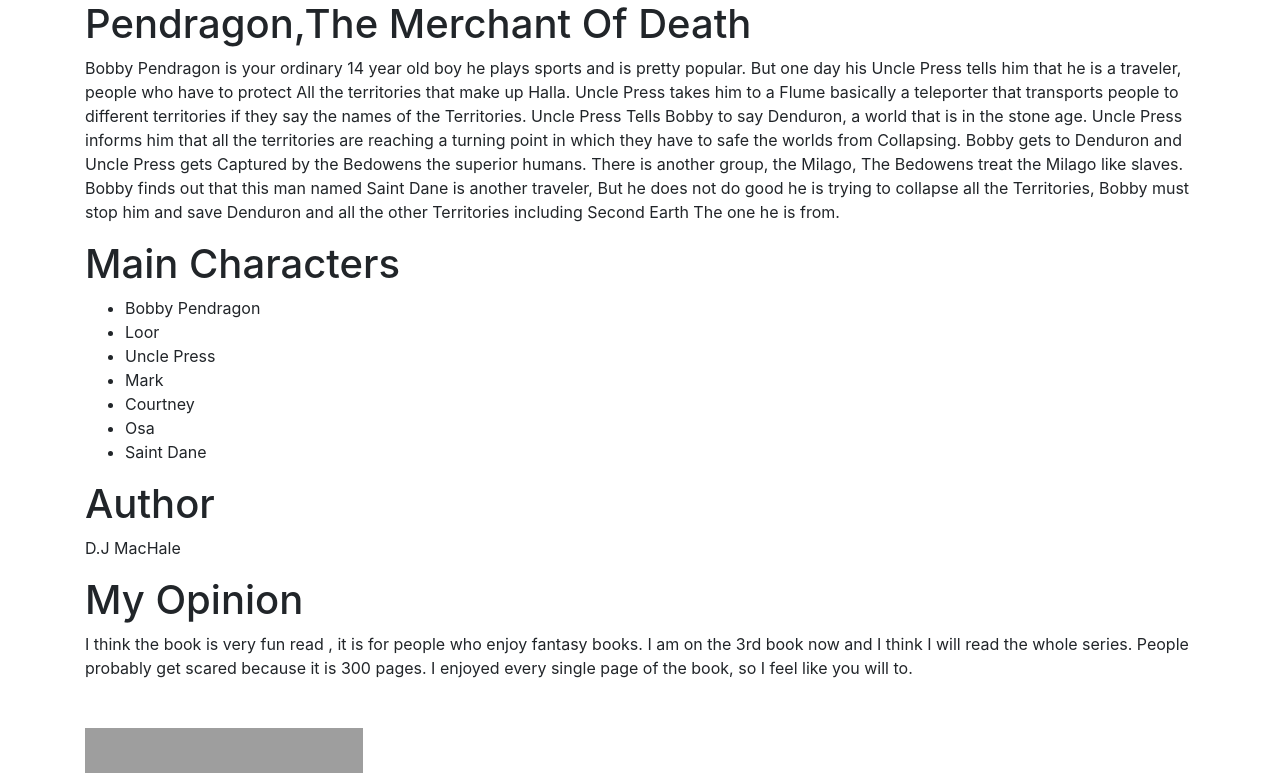
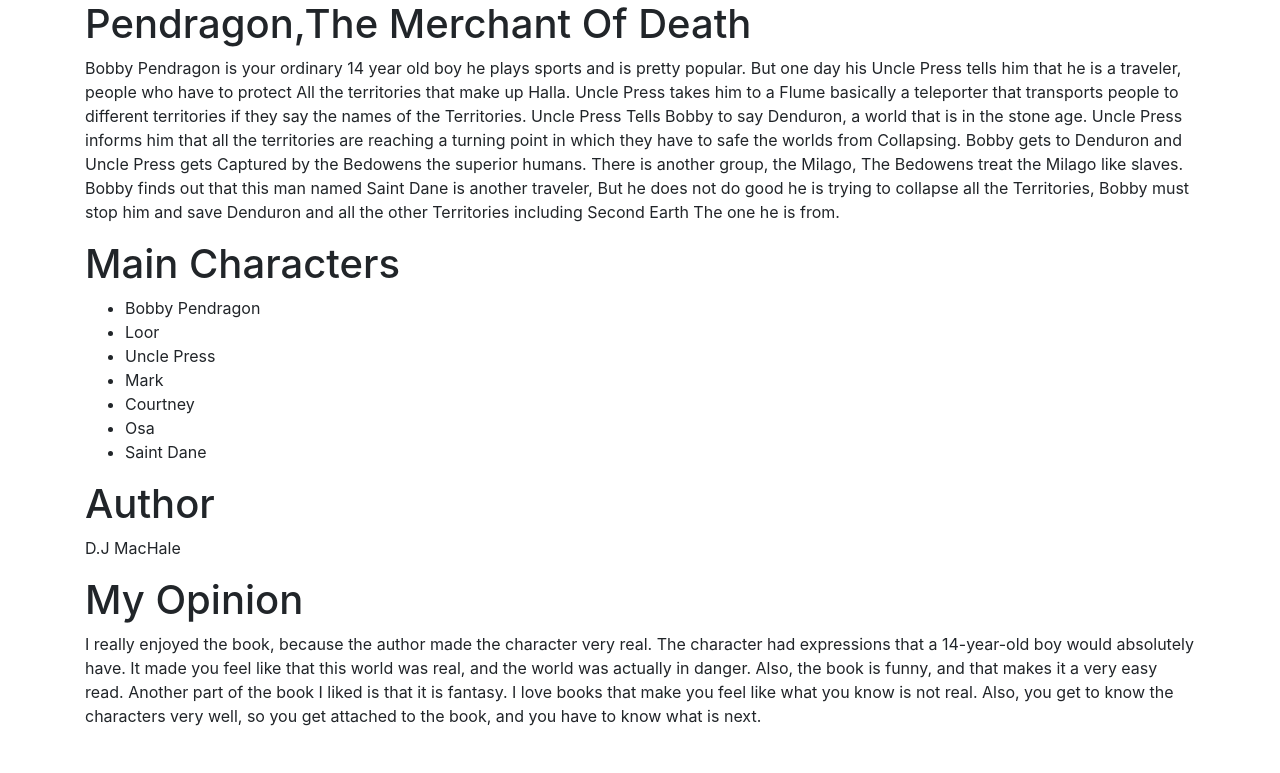
Before and after one commit to thetrick/ronin-proj, a plain HTML site: page index.html in a window 1280 px wide. Shown: the top 773 px of the page. Drawn offline with nearby package versions, Linux system fonts and the light colour scheme; grey boxes are pictures that could not be loaded.

Commit message:
improved the opinion portion

```diff
--- a/index.html
+++ b/index.html
@@ -41,7 +41,7 @@
     <p>D.J MacHale</p>
 
     <h1>My Opinion</h1>
-    <p>I think the book is very fun read , it is for people who enjoy fantasy books. I am on the 3rd book now and I think I will read the whole series. People probably get scared because it is 300 pages. I enjoyed every single page of the book, so I feel like you will to.</p>
+    <p>I really enjoyed the book, because the author made the character very real. The character had expressions that a 14-year-old boy would absolutely have. It made you feel like that this world was real, and the world was actually in danger. Also, the book is funny, and that makes it a very easy read. Another part of the book I liked is that it is fantasy. I love books that make you feel like what you know is not real. Also, you get to know the characters very well, so you get attached to the book, and you have to know what is next.</p>
 
     <img src="https://upload.wikimedia.org/wikipedia/en/thumb/3/30/The_Merchant_of_Death_Book_Cover.jpg/220px-The_Merchant_of_Death_Book_Cover.jpg"
         alt="Image result for pendragon merchant of death" onload="typeof google==='object'&amp;&amp;google.aft&amp;&amp;google.aft(this)"
```
